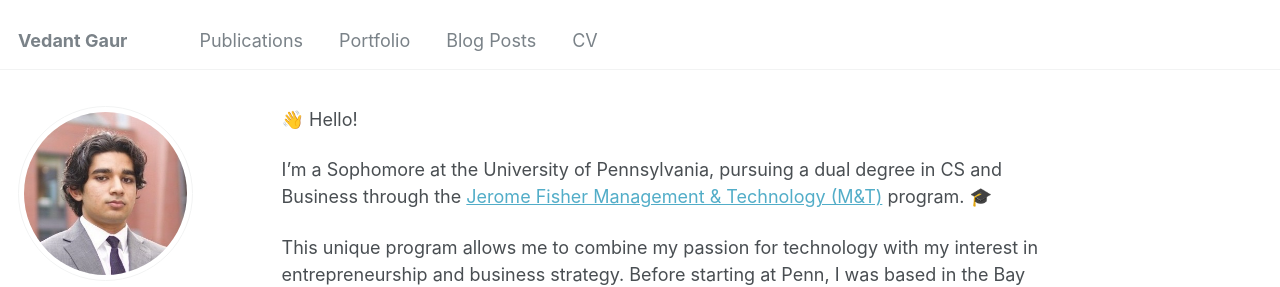
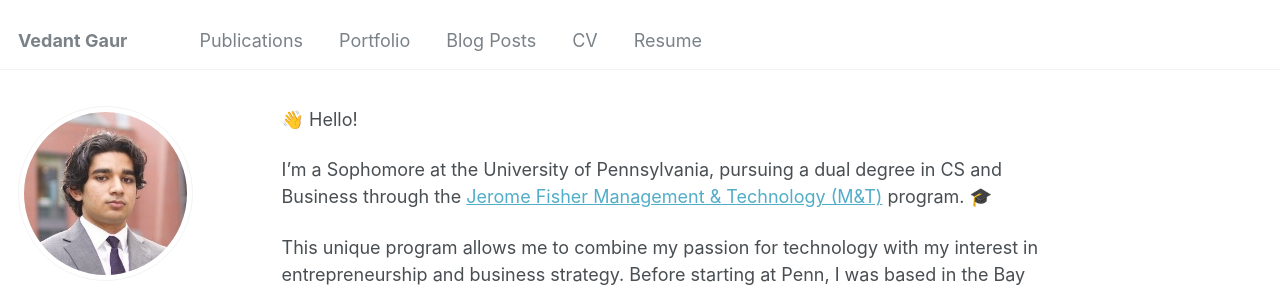
Before and after one commit to vedantgaur/personal-site, a Jekyll site: the page built from _pages/about.md, in a window 1280 px wide. Shown: the top 287 px of the page. Built offline with Jekyll 4.4.1, drawn with Linux system fonts in a browser that asks for light colours; some web fonts are replaced.

Commit message:
resume link/tab

```diff
--- a/_data/navigation.yml
+++ b/_data/navigation.yml
@@ -18,5 +18,5 @@ main:
   - title: "CV"
     url: /cv/
 
-  # - title: "Guide"
-  #   url: /markdown/
+  - title: "Resume"
+    url: https://drive.google.com/file/d/1PTyRMQNnyNbx-vNS1CHj8Hk8-ziP1_oo/view?usp=sharing
```
Also changed, not shown: 1 other file.
